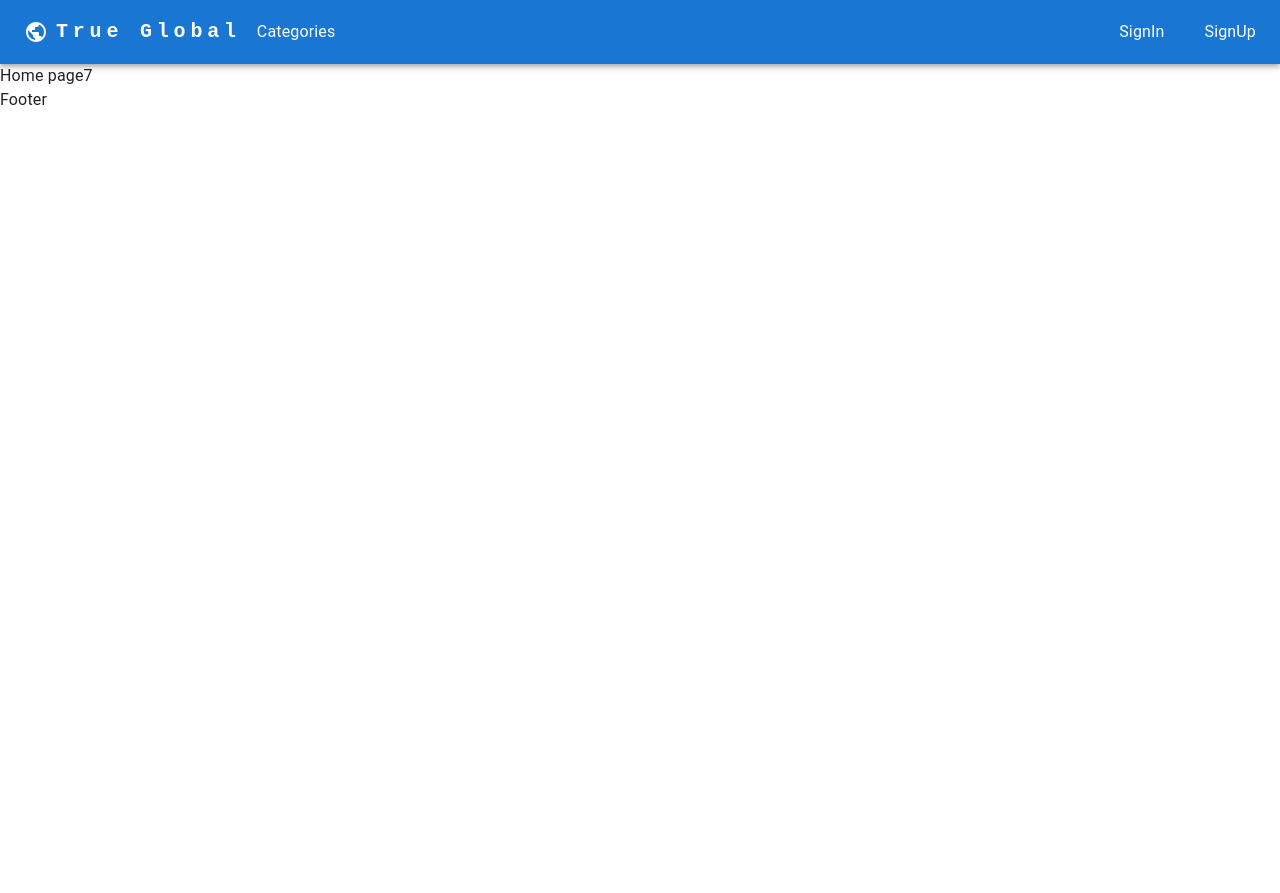
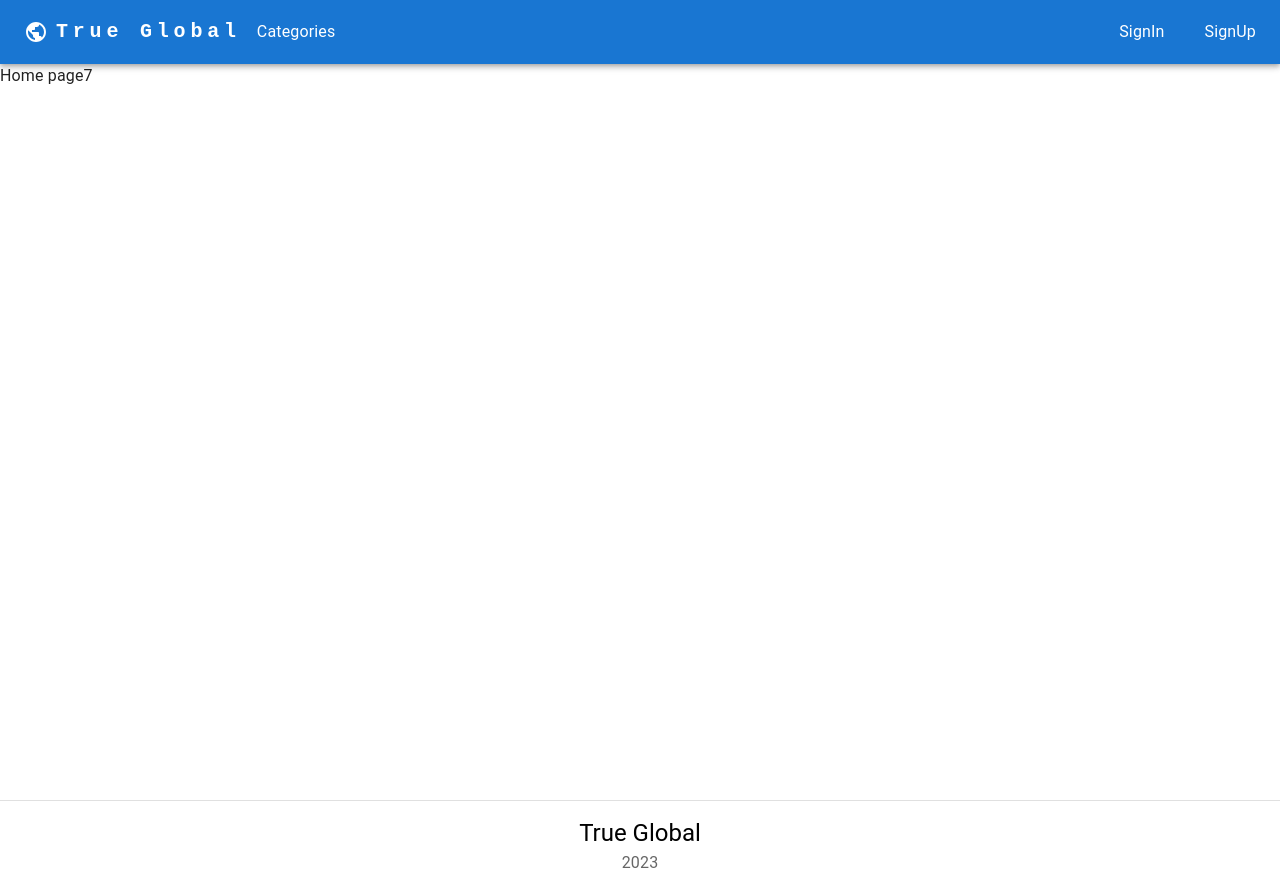
Before and after one commit to mamamamamaa/true_global, a React (Vite) app: page / in a window 1280 px wide. Before the commit the page ends 800 px from the top, so only its background shows below. Built offline with nearby package versions, Linux system fonts and the light colour scheme; no server answers.

Commit message:
add footer

```diff
--- a/index.html
+++ b/index.html
@@ -6,6 +6,16 @@
     <meta name="viewport" content="width=device-width, initial-scale=1.0" />
     <title>True Global Test</title>
   </head>
+  <style>
+    html,body {
+      height: 100%;
+    }
+    #root {
+      min-height: 100%;
+      display: flex;
+      flex-direction: column;
+    }
+  </style>
   <body>
     <div id="root"></div>
     <script type="module" src="/src/main.tsx"></script>
--- a/src/components/Footer.tsx
+++ b/src/components/Footer.tsx
@@ -1,5 +1,38 @@
 import { FC } from "react";
+import { Box, Container, Divider, Grid, Typography } from "@mui/material";
+import { LOGO_TEXT } from "../consts.ts";
 
 export const Footer: FC = () => {
-  return <footer>Footer</footer>;
+  return (
+    <Box
+      sx={{
+        marginTop: "auto",
+        width: "100%",
+        height: 0,
+        backgroundColor: "inherit",
+      }}
+    >
+      <Divider />
+      <Container
+        maxWidth="lg"
+        sx={{
+          paddingTop: "1rem",
+          paddingBottom: "1rem",
+        }}
+      >
+        <Grid container direction="column" alignItems="center">
+          <Grid item xs={12}>
+            <Typography color="black" variant="h5">
+              {LOGO_TEXT}
+            </Typography>
+          </Grid>
+          <Grid item xs={12}>
+            <Typography color="textSecondary" variant="subtitle1">
+              {new Date().getFullYear()}
+            </Typography>
+          </Grid>
+        </Grid>
+      </Container>
+    </Box>
+  );
 };
--- a/src/components/Layout.tsx
+++ b/src/components/Layout.tsx
@@ -8,6 +8,8 @@
 export const Layout: FC = () => {
   return (
     <>
+      <Toast />
+      <Loader />
       <Header />
       <main>
         <Suspense>
@@ -15,8 +17,6 @@
         </Suspense>
       </main>
       <Footer />
-      <Toast />
-      <Loader />
     </>
   );
 };
--- a/src/components/MobileNavigation.tsx
+++ b/src/components/MobileNavigation.tsx
@@ -1,4 +1,4 @@
-import { FC } from "react";
+import { FC, MouseEvent } from "react";
 import { Box, IconButton, Menu, MenuItem, Typography } from "@mui/material";
 import MenuIcon from "@mui/icons-material/Menu";
 import { ALL_PAGES } from "../consts.ts";
--- a/src/index.css
+++ b/src/index.css
@@ -10,6 +10,6 @@
 }
 
 body::-webkit-scrollbar-thumb {
-    background-color: #3b45f3;
+    background-color: #1976d2;
     border-radius: 10px;
 }
```
